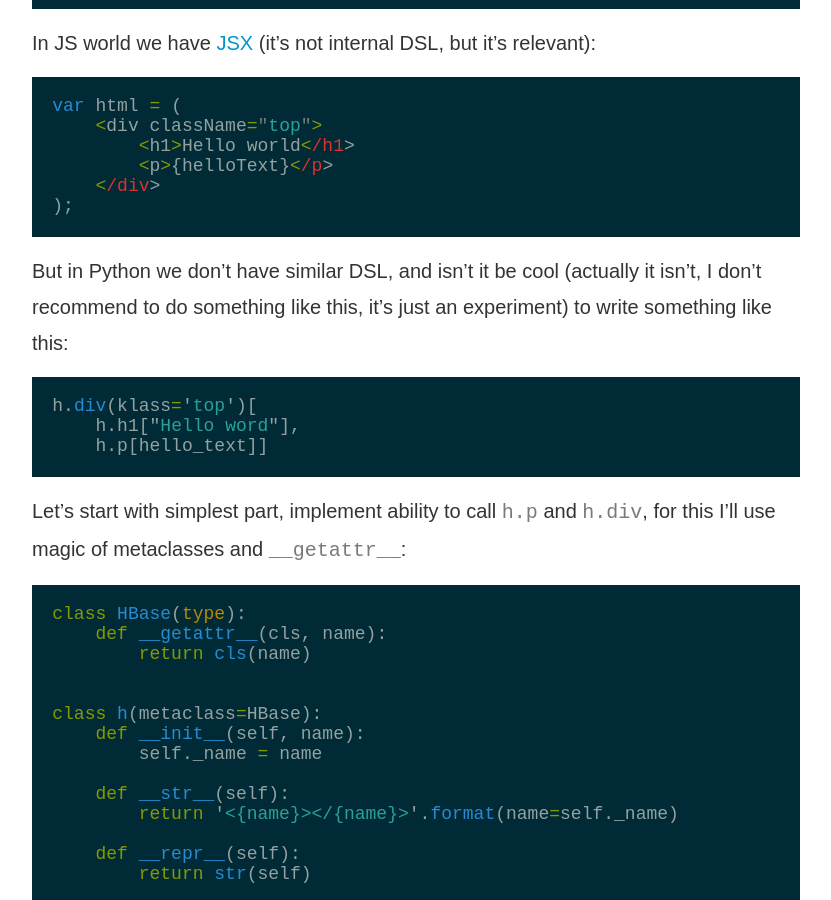
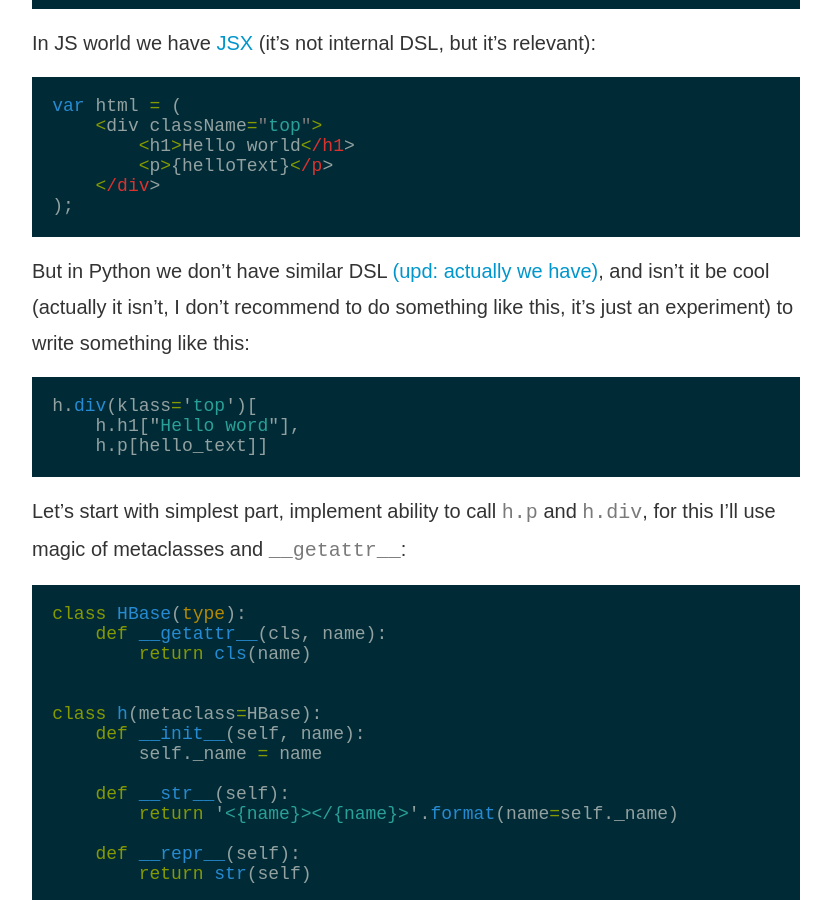
Before and after one commit to nvbn/nvbn.github.io, a Jekyll site: the page built from _posts/2015-04-04-python-html-dsl.md, in a window 1280 px wide and 900 px high, scrolled down 697 px. Shown: the whole window, without its empty margins (224-1055 px from the left). Built offline with Jekyll 4.4.1, drawn with Linux system fonts in a browser that asks for light colours; Markdown is read by kramdown in place of the engine named in the settings; comment, search, counter and statistics services are not loaded.

Commit message:
Add link to lxml E

````diff
--- a/_posts/2015-04-04-python-html-dsl.md
+++ b/_posts/2015-04-04-python-html-dsl.md
@@ -24,7 +24,7 @@ var html = (
 );
 ```
 
-But in Python we don't have similar DSL, and isn't it be cool
+But in Python we don't have similar DSL [(upd: actually we have)](http://lxml.de/tutorial.html#the-e-factory), and isn't it be cool
 (actually it isn't, I don't recommend to do something like this,
 it's just an experiment) to write something like this:
 
````
